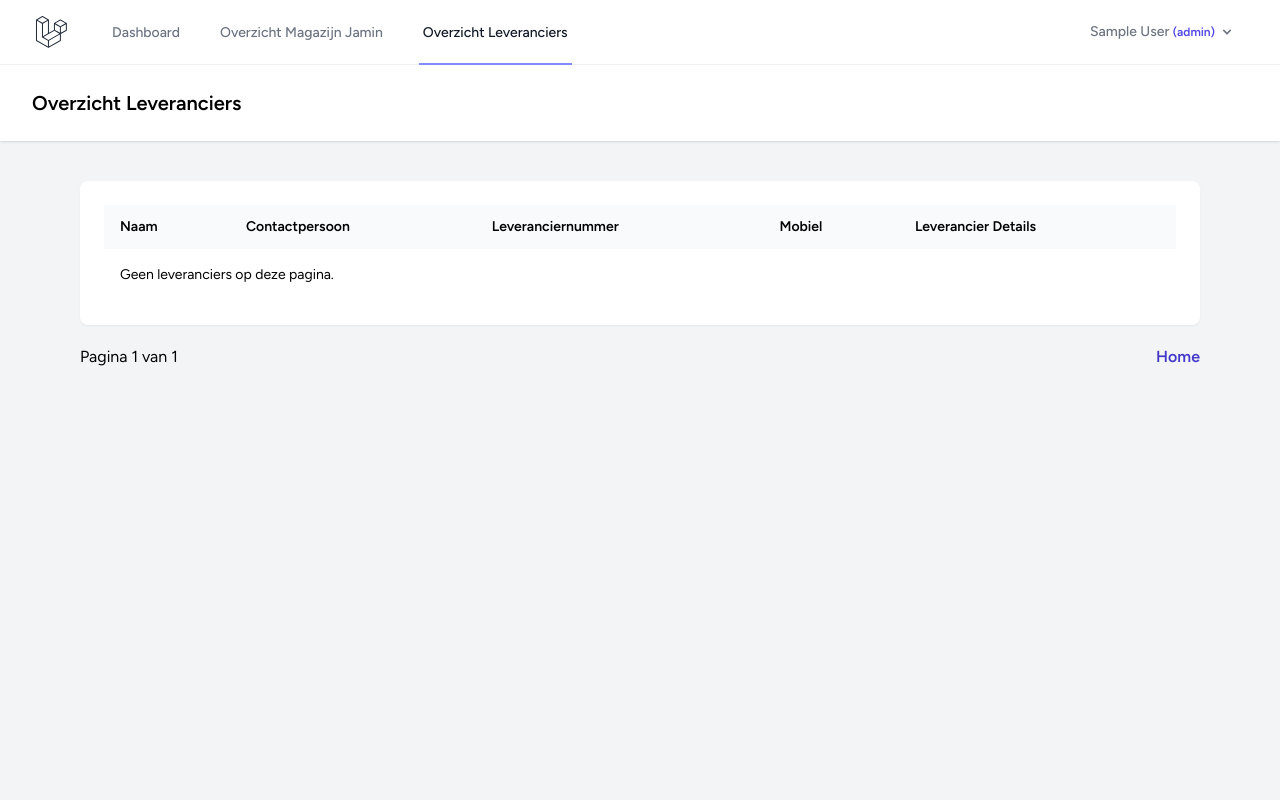
After one commit to mouiz76/opdracht1_app, a Laravel app: page /leveranciers/beheer in a window 1280 px wide. The commit adds this page. Run offline with Laravel 12, Linux system fonts and the light colour scheme; the visitor is signed in with stand-in values (Sample User, id 1); data that the repository does not hold is empty; style sheets or scripts are compiled from the project's sources.

Commit message:
feat: render supplier overview, details and edit pages

```diff
--- a/resources/views/dashboard.blade.php
+++ b/resources/views/dashboard.blade.php
@@ -58,6 +58,12 @@
                         </svg>
                         Overzicht Leveranciers
                     </a>
+                    @can('wijzig-leveranciers')
+                        <a href="{{ route('leverancier.beheer.index') }}"
+                           class="inline-flex items-center px-6 py-3 bg-indigo-600 text-white text-sm font-semibold rounded-md hover:bg-indigo-700 shadow-sm">
+                            Wijzigen Leveranciers
+                        </a>
+                    @endcan
                 </div>
             </div>
         </div>
--- /dev/null
+++ b/resources/views/leverancier/beheer/overzicht.blade.php
@@ -0,0 +1,48 @@
+<x-app-layout>
+    <x-slot name="header">
+        <h1 class="text-xl font-semibold">Overzicht Leveranciers</h1>
+    </x-slot>
+
+    <div class="mx-auto max-w-6xl px-4 py-10">
+        <div class="overflow-x-auto rounded-lg bg-white p-6 shadow-sm">
+            <table class="w-full text-left text-sm">
+                <thead class="bg-gray-50">
+                    <tr>
+                        @foreach (['Naam', 'Contactpersoon', 'Leveranciernummer', 'Mobiel', 'Leverancier Details'] as $kop)
+                            <th scope="col" class="px-4 py-3">{{ $kop }}</th>
+                        @endforeach
+                    </tr>
+                </thead>
+                <tbody>
+                    @forelse ($leveranciers as $leverancier)
+                        <tr class="border-b">
+                            <td class="px-4 py-3">{{ $leverancier->Naam }}</td>
+                            <td class="px-4 py-3">{{ $leverancier->ContactPersoon }}</td>
+                            <td class="px-4 py-3">{{ $leverancier->LeverancierNummer }}</td>
+                            <td class="px-4 py-3">{{ $leverancier->Mobiel }}</td>
+                            <td class="px-4 py-3">
+                                <a class="inline-flex p-2 text-xl text-indigo-700 hover:underline"
+                                   href="{{ route('leverancier.beheer.show', ['leverancierId' => $leverancier->Id, 'page' => $leveranciers->currentPage()]) }}"
+                                   aria-label="Leverancier Details van {{ $leverancier->Naam }}"><span aria-hidden="true">✎</span></a>
+                            </td>
+                        </tr>
+                    @empty
+                        <tr><td colspan="5" class="px-4 py-4">Geen leveranciers op deze pagina.</td></tr>
+                    @endforelse
+                </tbody>
+            </table>
+        </div>
+        <div class="mt-5 flex flex-wrap items-center justify-between gap-4">
+            <nav class="flex items-center gap-4" aria-label="Leverancierspagina's">
+                @if ($leveranciers->previousPageUrl())
+                    <a class="font-semibold text-indigo-700 hover:underline" href="{{ $leveranciers->previousPageUrl() }}">Vorige</a>
+                @endif
+                <span>Pagina {{ $leveranciers->currentPage() }} van {{ $leveranciers->lastPage() }}</span>
+                @if ($leveranciers->nextPageUrl())
+                    <a class="font-semibold text-indigo-700 hover:underline" href="{{ $leveranciers->nextPageUrl() }}">Volgende</a>
+                @endif
+            </nav>
+            <a class="font-semibold text-indigo-700 hover:underline" href="{{ route('dashboard') }}">Home</a>
+        </div>
+    </div>
+</x-app-layout>
```
Also changed, not shown: resources/views/leverancier/beheer/details.blade.php (added, +28 -0 lines), resources/views/leverancier/beheer/wijzigen.blade.php (added, +43 -0 lines).
